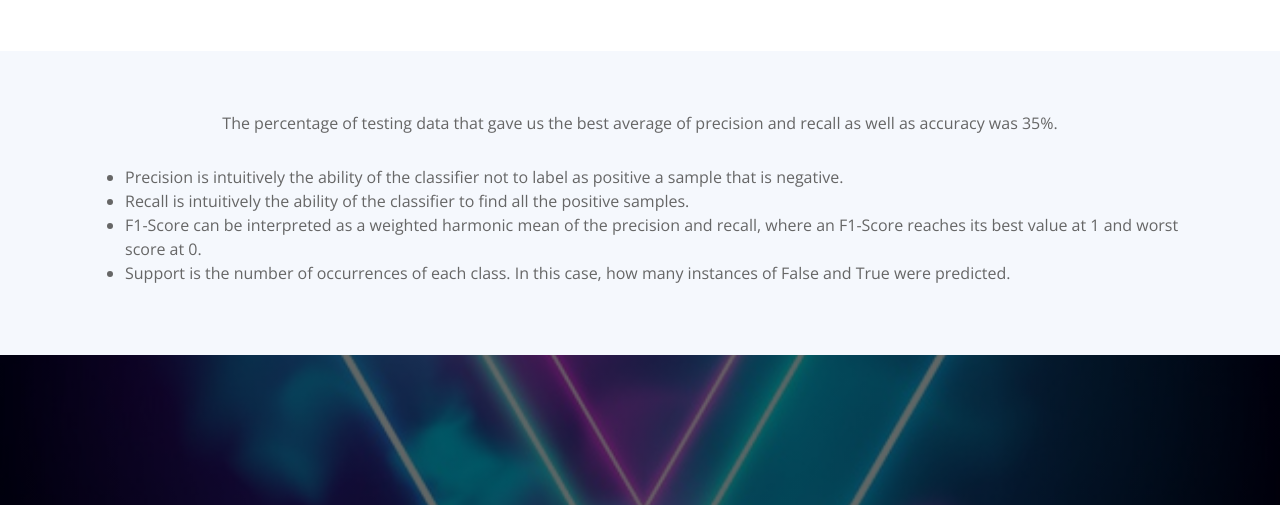
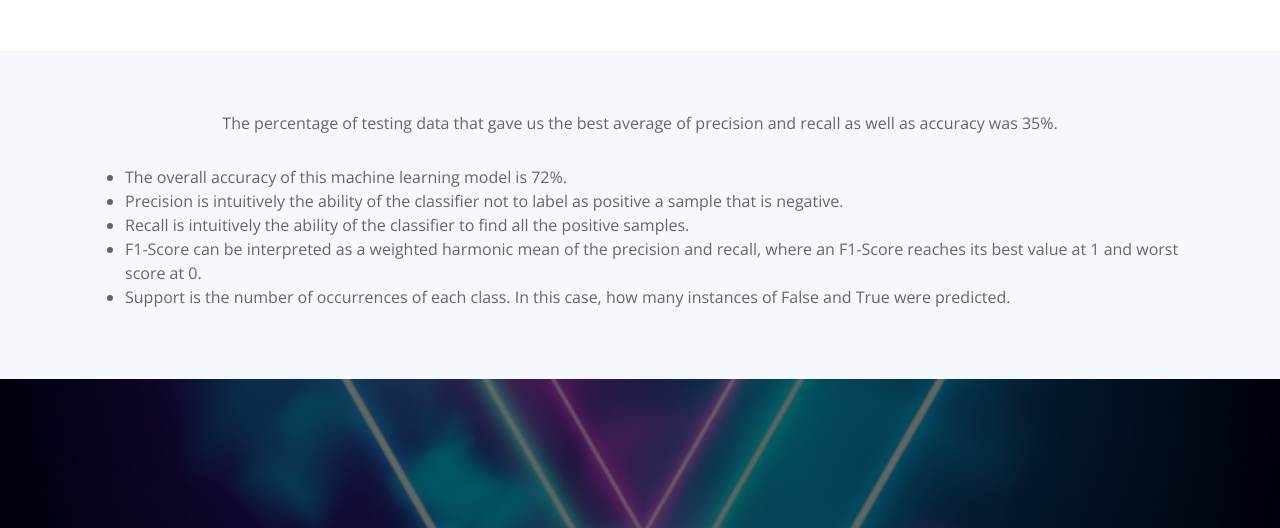
Before and after one commit to Nicole1701/video-game-prediction, a Flask app: page /predictions in a window 1280 px wide. Shown: the part 2027-2555 px from the top of the page. Run offline with Flask 2, Linux system fonts and the light colour scheme; some libraries are stand-ins or nearby versions.

Commit message:
added accuracy

```diff
--- a/templates/predictions.html
+++ b/templates/predictions.html
@@ -129,6 +129,7 @@
             <div class="section-title" style= "text-align: center">
               <p>The percentage of testing data that gave us the best average of precision and recall as well as accuracy was 35%. <br>
                 <ul style= "text-align: left">
+                  <li>The overall accuracy of this machine learning model is 72%.</li>
                   <li>Precision is intuitively the ability of the classifier not to label as positive a sample that is negative.</li>
                   <li>Recall is intuitively the ability of the classifier to find all the positive samples.</li>
                   <li>F1-Score can be interpreted as a weighted harmonic mean of the precision and recall, where an F1-Score reaches its best value at 1 and worst score at 0.</li>
```
